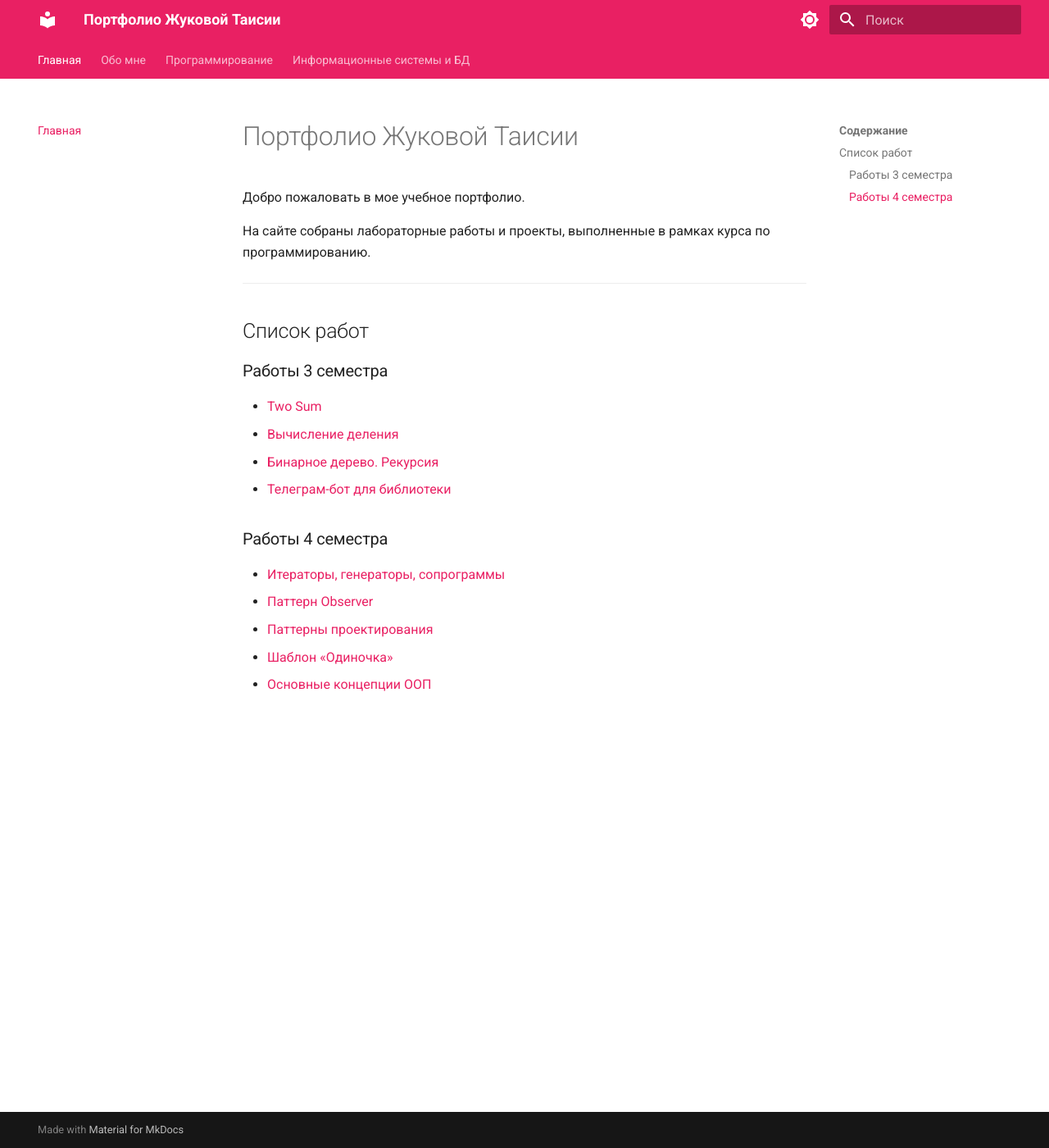
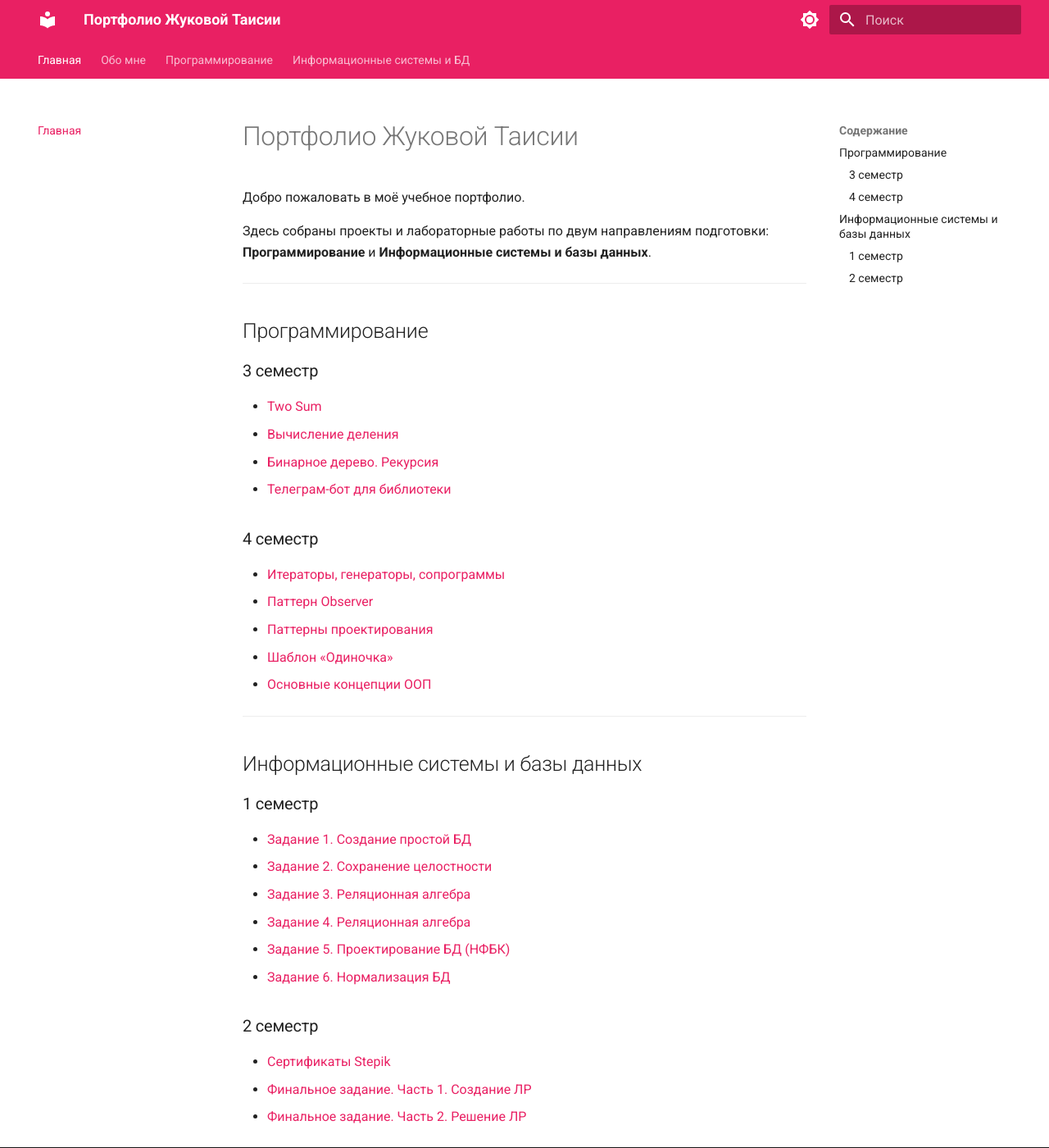
Before and after one commit to TaisiyaZhukova/portfolio-site, an MkDocs documentation site: the page built from docs/index.md, in a window 1280 px wide and 1400 px high. Shown: the whole window at 82% size. Built offline with MkDocs 1.6.1 and Material for MkDocs 9.7.7, drawn with Linux system fonts in a browser that asks for light colours.

Commit message:
Update index.md

```diff
--- a/docs/index.md
+++ b/docs/index.md
@@ -1,23 +1,39 @@
 # Портфолио Жуковой Таисии
 
-Добро пожаловать в мое учебное портфолио.
+Добро пожаловать в моё учебное портфолио.
 
-На сайте собраны лабораторные работы и проекты, выполненные в рамках курса по программированию.
+Здесь собраны проекты и лабораторные работы по двум направлениям подготовки: **Программирование** и **Информационные системы и базы данных**.
 
 ---
 
-## Список работ
-### Работы 3 семестра
+## Программирование
 
+### 3 семестр
 - [Two Sum](projects/two_sum.md)
 - [Вычисление деления](projects/division_calculation.md)
 - [Бинарное дерево. Рекурсия](projects/binary_tree_recursion.md)
 - [Телеграм-бот для библиотеки](projects/telegram_bot_libraries.md)
 
-### Работы 4 семестра
-
+### 4 семестр
 - [Итераторы, генераторы, сопрограммы](projects/iterators_generators_coroutines.md)
 - [Паттерн Observer](projects/observer_pattern_report.md)
 - [Паттерны проектирования](projects/design_patterns_lab.md)
 - [Шаблон «Одиночка»](projects/singleton_pattern.md)
 - [Основные концепции ООП](projects/oop_concepts_python.md)
+
+---
+
+## Информационные системы и базы данных
+
+### 1 семестр
+- [Задание 1. Создание простой БД](isbd/sem1_task1.md)
+- [Задание 2. Сохранение целостности](isbd/sem1_task2.md)
+- [Задание 3. Реляционная алгебра](isbd/sem1_task3.md)
+- [Задание 4. Реляционная алгебра](isbd/sem1_task4.md)
+- [Задание 5. Проектирование БД (НФБК)](isbd/sem1_task5.md)
+- [Задание 6. Нормализация БД](isbd/sem1_task6.md)
+
+### 2 семестр
+- [Сертификаты Stepik](isbd/stepik_cert.md)
+- [Финальное задание. Часть 1. Создание ЛР](isbd/final_project_part1.md)
+- [Финальное задание. Часть 2. Решение ЛР](isbd/final_project_part2.md)
```
